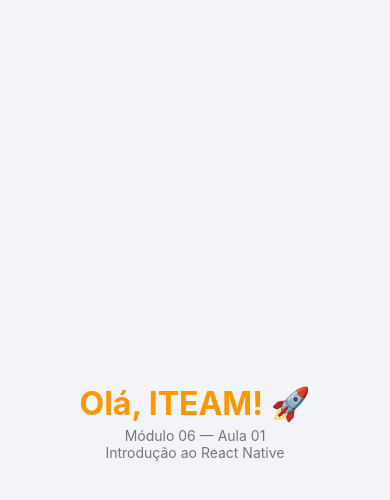
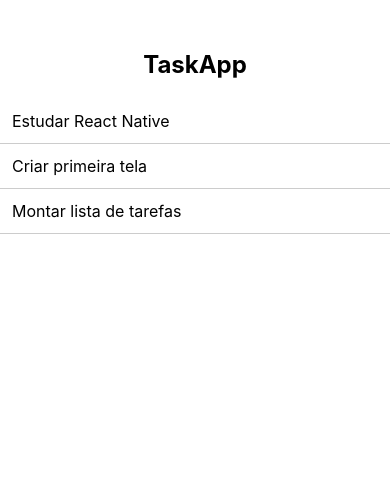
Before and after one commit to WelderBM/Taskapp, a React Native app: screen / in a window 390 px wide. Shown: the top 500 px of the page. Built offline with nearby package versions, Linux system fonts and the light colour scheme.

Commit message:
Implement TaskItem component and update App for task list rendering

```diff
--- a/App.tsx
+++ b/App.tsx
@@ -1,12 +1,47 @@
-import { View, Text } from 'react-native';
-import { styles } from "./styles"
+import React from 'react';
+import { FlatList, Text, View, StyleSheet } from 'react-native';
+import TaskItem from './components/TaskItem';
+
+// 1. Dados da lista
+const tarefas = [
+  { id: '1', titulo: 'Estudar React Native' },
+  { id: '2', titulo: 'Criar primeira tela' },
+  { id: '3', titulo: 'Montar lista de tarefas' },
+];
 
 export default function App() {
   return (
     <View style={styles.container}>
-      <Text style={styles.titulo}>Olá, ITEAM! 🚀</Text>
-      <Text style={styles.subtitulo}>Módulo 06 — Aula 01</Text>
-      <Text style={styles.subtitulo}>Introdução ao React Native</Text>
+      <Text style={styles.title}>TaskApp</Text>
+
+      <FlatList
+        data={tarefas}
+        renderItem={({ item }) => <TaskItem titulo={item.titulo} />}
+        keyExtractor={(item) => item.id}
+        contentContainerStyle={styles.list}
+      />
     </View>
   );
 }
+
+const styles = StyleSheet.create({
+  container: {
+    flex: 1,
+    backgroundColor: '#fff',
+    paddingTop: 50,
+  },
+  title: {
+    fontSize: 24,
+    fontWeight: 'bold',
+    textAlign: 'center',
+    marginBottom: 20,
+  },
+  list: {
+    flex: 1,
+  },
+  listContent: {
+    alignItems: 'center',
+    justifyContent: 'center',
+    flexGrow: 1,
+  },
+});
--- /dev/null
+++ b/components/TaskItem.tsx
@@ -0,0 +1,25 @@
+import React from 'react';
+import { View, Text, StyleSheet } from 'react-native';
+
+type TaskItemProps = {
+  titulo: string;
+};
+
+export default function TaskItem({ titulo }: TaskItemProps) {
+  return (
+    <View style={styles.item}>
+      <Text style={styles.itemText}>{titulo}</Text>
+    </View>
+  );
+}
+
+const styles = StyleSheet.create({
+  item: {
+    padding: 12,
+    borderBottomWidth: 1,
+    borderBottomColor: '#ccc',
+  },
+  itemText: {
+    fontSize: 16,
+  },
+});
--- a/package.json
+++ b/package.json
@@ -9,10 +9,14 @@
     "web": "expo start --web"
   },
   "dependencies": {
+    "@react-navigation/native": "^7.2.3",
+    "@react-navigation/native-stack": "^7.14.13",
     "expo": "~54.0.33",
     "expo-status-bar": "~3.0.9",
     "react": "19.1.0",
-    "react-native": "0.81.5"
+    "react-native": "0.81.5",
+    "react-native-safe-area-context": "~5.6.0",
+    "react-native-screens": "~4.16.0"
   },
   "devDependencies": {
     "@types/react": "~19.1.0",
```
Also changed, not shown: 1 other file (tests, documents, lock files or other folders).
